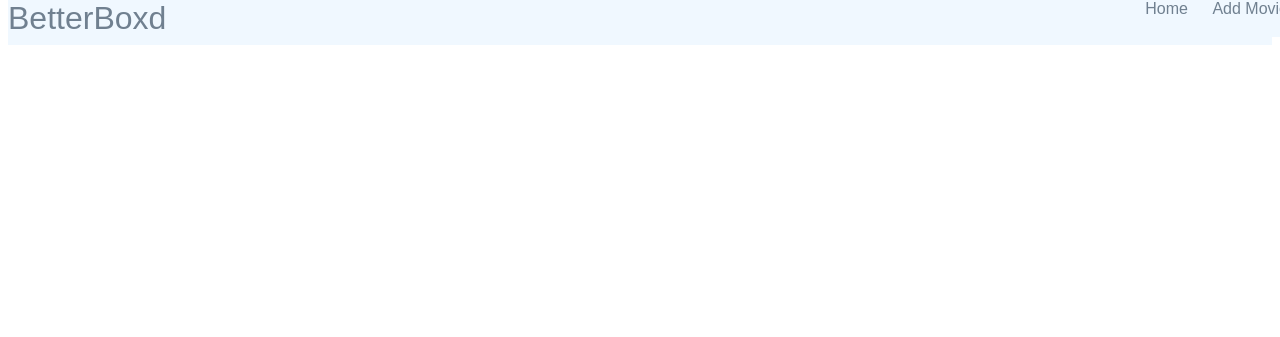
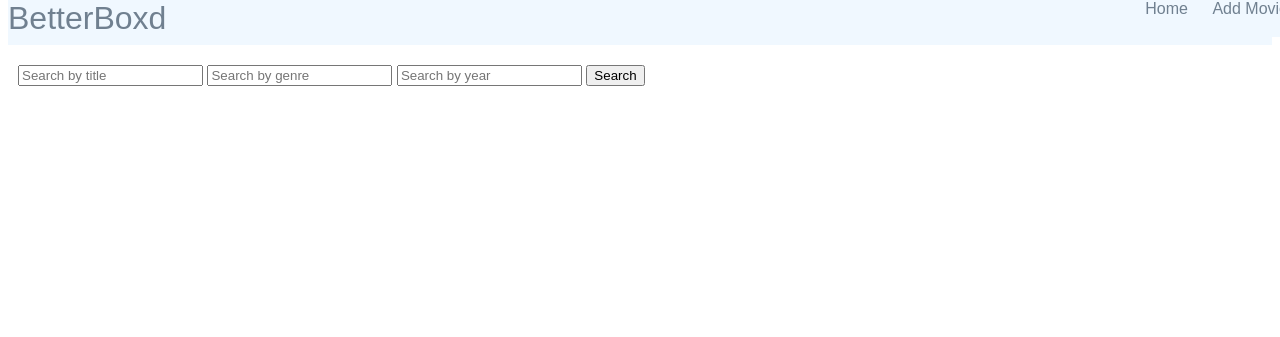
Before and after one commit to Amyat103/django, a Django app: page /betterboxd/ in a window 1280 px wide. Shown: the top 337 px of the page. Run offline with Django 5.2, Linux system fonts and the light colour scheme; data that the repository does not hold is empty.

Commit message:
add movie watchlist logic and form logics

```diff
--- a/betterboxd/templates/betterboxd/create_review.html
+++ b/betterboxd/templates/betterboxd/create_review.html
@@ -13,6 +13,6 @@
     <button type="submit">Create Review</button>
 </form>
 
-<a href="{% url 'movie_detail' pk=movie.id %}">Back</a>
+<a href="{% url 'movie_detail' pk=movie.pk %}">Back</a>
 
 {% endblock %}
--- a/betterboxd/templates/betterboxd/delete_review.html
+++ b/betterboxd/templates/betterboxd/delete_review.html
@@ -13,6 +13,6 @@
     <button type="submit">Delete Review</button>
 </form>
 
-<a href="{% url 'movie_detail' pk=movie.id %}">Back</a>
+<a href="{% url 'movie_detail' pk=movie.pk %}">Back</a>
 
 {% endblock %}
--- a/betterboxd/templates/betterboxd/show_all_movies.html
+++ b/betterboxd/templates/betterboxd/show_all_movies.html
@@ -8,7 +8,14 @@
 
 <h1>All Movies</h1>
 
-<main>
+<form method="get" class="site-form">
+    <input type="text" name="title" placeholder="Search by title">
+    <input type="text" name="genre" placeholder="Search by genre">
+    <input type="text" name="year" placeholder="Search by year">
+    <button type="submit">Search</button>
+</form>
+
+<div class="show-all-profiles">
     {% for movie in movie %}
         <div class="profile_container">
             <h3><a href="{% url 'movie_detail' movie.id %}">{{ movie.title }}</a></h3>
@@ -18,6 +25,6 @@
             <p>Runtime: {{ movie.runtime }}</p>
         </div>
     {% endfor %}
-</main>
+</div>
 
 {% endblock %}
--- a/betterboxd/templates/betterboxd/update_review.html
+++ b/betterboxd/templates/betterboxd/update_review.html
@@ -13,6 +13,6 @@
     <button type="submit">Update Review</button>
 </form>
 
-<a href="{% url 'movie_detail' pk=movie.id %}">Back</a>
+<a href="{% url 'movie_detail' pk=movie.pk %}">Back</a>
 
 {% endblock %}
--- a/betterboxd/urls.py
+++ b/betterboxd/urls.py
@@ -16,13 +16,21 @@ urlpatterns = [
     path("movie/create/", CreateMovieView.as_view(), name="create_movie"),
     path("movie/<int:pk>/review/", CreateReviewView.as_view(), name="create_review"),
     path(
-        "movie/<int:pk>/review/update/",
+        "movie/<int:pk>/update/",
         UpdateReviewView.as_view(),
         name="update_review",
     ),
     path(
-        "movie/<int:pk>/review/delete/",
+        "movie/<int:pk>/delete/",
         DeleteReviewView.as_view(),
         name="delete_review",
     ),
+    path(
+        "movie/<int:pk>/watchlist/add/", views.addToWatchlist, name="add_to_watchlist"
+    ),
+    path(
+        "movie/<int:pk>/watchlist/remove/",
+        views.removeFromWatchlist,
+        name="remove_from_watchlist",
+    ),
 ]
--- a/betterboxd/views.py
+++ b/betterboxd/views.py
@@ -17,6 +17,19 @@ class ShowAllMovies(ListView):
     def get_queryset(self):
         """Return the queryset of movies."""
         qs = super().get_queryset()
+
+        title = self.request.GET.get("title")
+        if title:
+            qs = qs.filter(title__icontains=title)
+
+        genre = self.request.GET.get("genre")
+        if genre:
+            qs = qs.filter(genre__icontains=genre)
+
+        year = self.request.GET.get("year")
+        if year:
+            qs = qs.filter(year=year)
+
         return qs
 
 
@@ -79,3 +92,19 @@ class DeleteReviewView(CreateView):
 
     def get_success_url(self):
         return reverse("movie_detail", kwargs={"pk": self.kwargs["pk"]})
+
+
+def addToWatchlist(request, movie_id):
+    """Add a movie to the user's watchlist."""
+    movie = Movie.objects.get(id=movie_id)
+    request.user.profile.watchlist.add(movie)
+
+    return redirect("movie_detail", pk=movie_id)
+
+
+def removeFromWatchlist(request, movie_id):
+    """Remove a movie from the user's watchlist."""
+    movie = Movie.objects.get(id=movie_id)
+    request.user.profile.watchlist.remove(movie)
+
+    return redirect("movie_detail", pk=movie_id)
```
Also changed, not shown: betterboxd/forms.py (+18 -2 lines), betterboxd/templates/betterboxd/movie_detail.html (+18 -0 lines).
